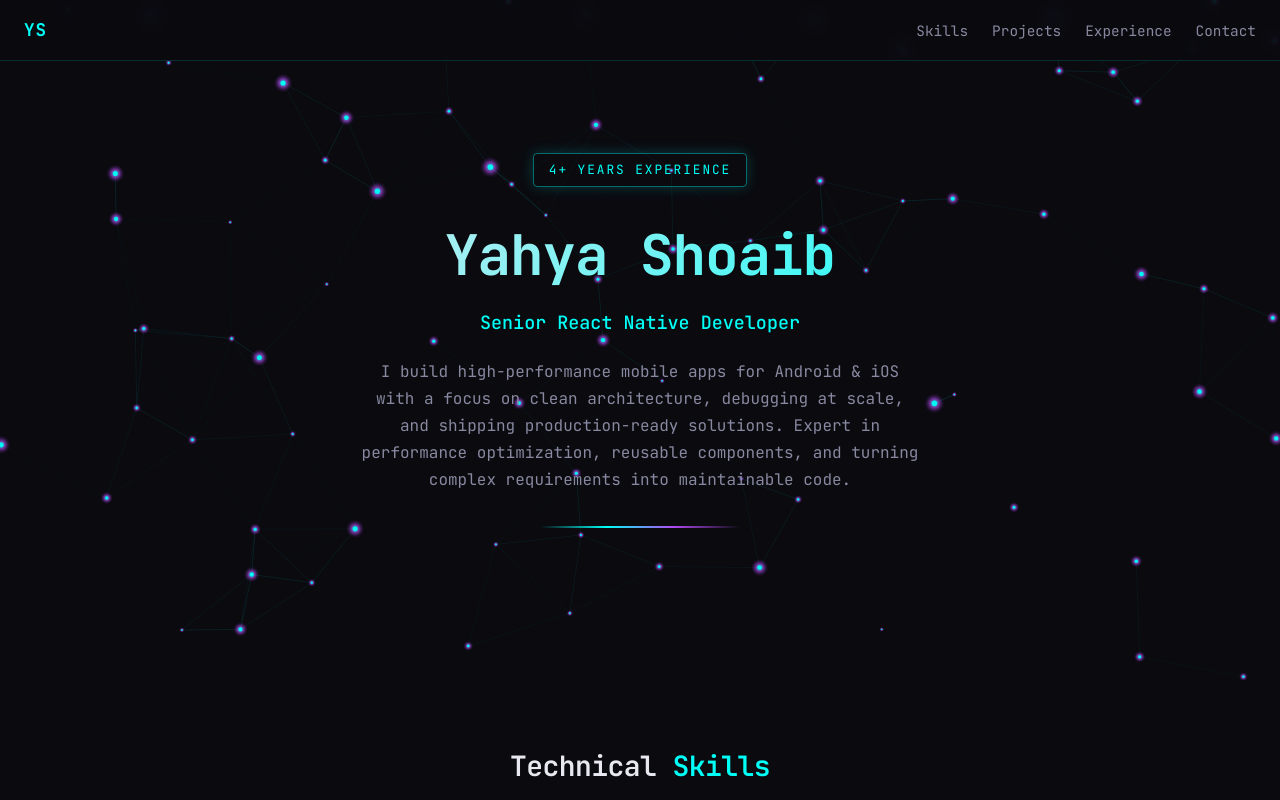
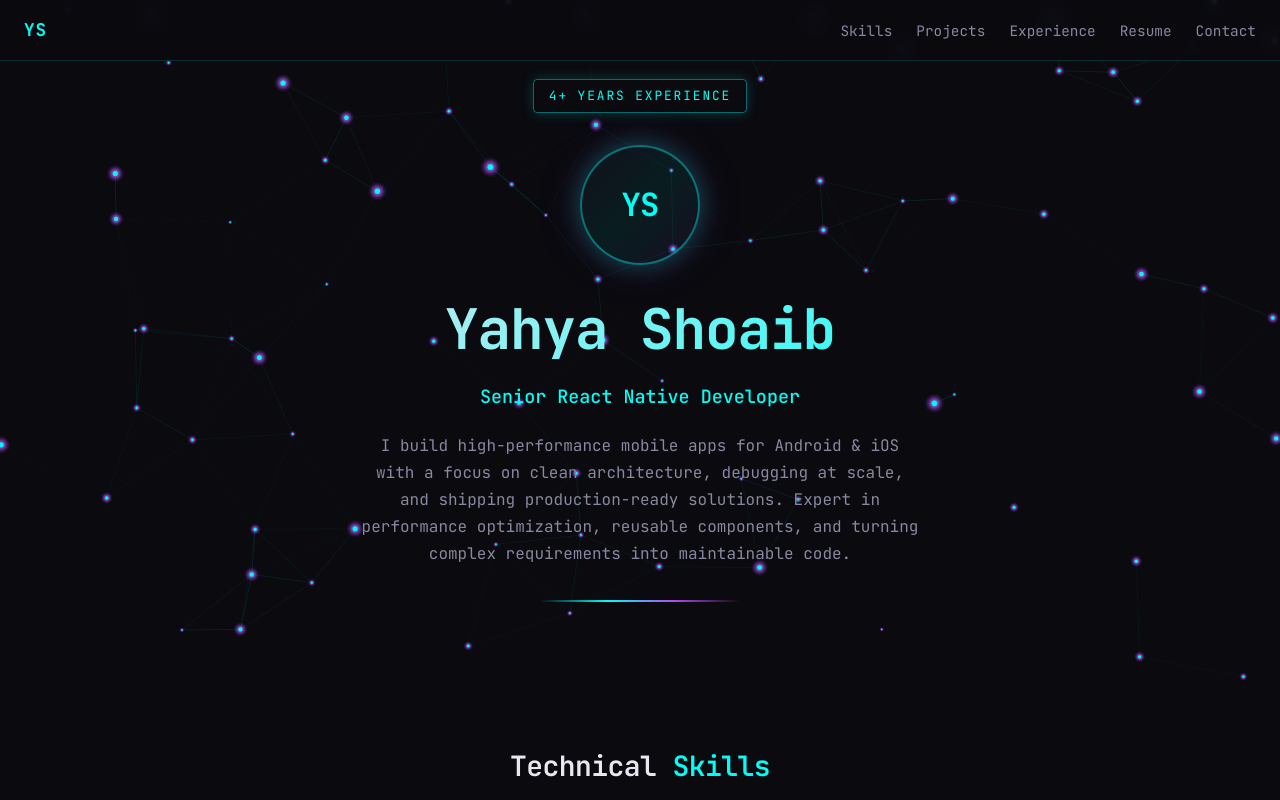
Before and after one commit to Yahya10Shoaib/Yahya10Shoaib, a React (Vite) app: page / in a window 1280 px wide. Shown: the top 800 px of the page. Built offline with nearby package versions, Linux system fonts and the light colour scheme; no server answers.

Commit message:
add: profile image

```diff
--- a/src/App.tsx
+++ b/src/App.tsx
@@ -22,6 +22,9 @@ function App() {
                     <a href="#skills">Skills</a>
                     <a href="#projects">Projects</a>
                     <a href="#experience">Experience</a>
+                    <a href="/resume.pdf" download>
+                      Resume
+                    </a>
                     <a href="#contact">Contact</a>
                     {/* <Link to="/admin" className="nav-admin">Admin</Link> */}
                   </div>
--- a/src/components/Hero.tsx
+++ b/src/components/Hero.tsx
@@ -55,6 +55,25 @@ export function Hero({ data }: { data: PortfolioData }) {
         >
           {data.experienceYears}
         </motion.span>
+        <motion.div
+          className="hero-avatar-wrap"
+          initial={{ opacity: 0, scale: 0.9 }}
+          animate={{ opacity: 1, scale: 1 }}
+          transition={{ delay: 0.25, duration: 0.4 }}
+        >
+          {data.profileImage?.trim() ? (
+            <img src={data.profileImage} alt="" className="hero-avatar" />
+          ) : (
+            <div className="hero-avatar hero-avatar-initials" aria-hidden>
+              {data.name
+                .split(/\s+/)
+                .map((w) => w[0])
+                .join('')
+                .slice(0, 2)
+                .toUpperCase()}
+            </div>
+          )}
+        </motion.div>
         <motion.h1
           className="hero-name"
           initial={{ opacity: 0, y: 16 }}
--- a/src/data/portfolio.json
+++ b/src/data/portfolio.json
@@ -3,6 +3,7 @@
   "title": "Senior React Native Developer",
   "experienceYears": "4+ Years Experience",
   "intro": "I build high-performance mobile apps for Android & iOS with a focus on clean architecture, debugging at scale, and shipping production-ready solutions. Expert in performance optimization, reusable components, and turning complex requirements into maintainable code.",
+  "profileImage": "",
   "skills": {
     "Mobile Development": ["React Native", "Expo", "Expo Router", "Android", "iOS", "TypeScript", "JavaScript"],
     "Frontend": ["React", "React Native CLI", "Reusable Components", "UI/UX"],
--- a/src/pages/admin/Dashboard.tsx
+++ b/src/pages/admin/Dashboard.tsx
@@ -250,6 +250,14 @@ function DashboardInner() {
             value={data.intro}
             onChange={(e) => update({ intro: e.target.value })}
             rows={4}
+          />
+          <label>Profile image URL (rounded, above name)</label>
+          <input
+            className="admin-input"
+            type="url"
+            placeholder="https://…"
+            value={data.profileImage ?? ''}
+            onChange={(e) => update({ profileImage: e.target.value })}
           />
         </section>
 
--- a/src/styles/global.css
+++ b/src/styles/global.css
@@ -73,6 +73,15 @@
 html {
   scroll-behavior: smooth;
   width: 100%;
+}
+
+/* Prevent fixed nav from hiding section when scrolling to anchor */
+[id='hero'],
+[id='skills'],
+[id='projects'],
+[id='experience'],
+[id='contact'] {
+  scroll-margin-top: 0rem;
 }
 
 body {
@@ -157,6 +166,7 @@ input, textarea {
 @media (min-width: 1400px) {
   .hero-inner {
     max-width: 1000px;
+    padding-top: 5rem;
   }
 }
 
@@ -171,6 +181,39 @@ input, textarea {
   border-radius: 4px;
   margin-bottom: 1.5rem;
   box-shadow: 0 0 14px rgba(0, 255, 247, 0.2);
+  margin-bottom: 2rem;
+}
+
+.hero-avatar-wrap {
+  margin-bottom: 1.25rem;
+}
+
+.hero-avatar {
+  width: 120px;
+  height: 120px;
+  border-radius: 50%;
+  object-fit: cover;
+  border: 2px solid var(--border-neon);
+  box-shadow: 0 0 24px rgba(0, 255, 247, 0.25), 0 0 48px rgba(178, 75, 243, 0.15);
+  display: block;
+  margin: 0 auto;
+}
+
+.hero-avatar-initials {
+  width: 120px;
+  height: 120px;
+  margin: 0 auto;
+  border-radius: 50%;
+  border: 2px solid var(--border-neon);
+  box-shadow: 0 0 24px rgba(0, 255, 247, 0.25), 0 0 48px rgba(178, 75, 243, 0.15);
+  background: linear-gradient(135deg, var(--bg-elevated) 0%, rgba(0, 255, 247, 0.08) 50%, rgba(178, 75, 243, 0.08) 100%);
+  color: var(--neon-cyan);
+  font-size: 2rem;
+  font-weight: 700;
+  display: flex;
+  align-items: center;
+  justify-content: center;
+  letter-spacing: -0.02em;
 }
 
 .hero-name {
--- a/src/types/portfolio.ts
+++ b/src/types/portfolio.ts
@@ -3,6 +3,8 @@ export interface PortfolioData {
   title: string;
   experienceYears: string;
   intro: string;
+  /** Optional profile image URL (hero section, rounded) */
+  profileImage?: string;
   skills: Record<string, string[]>;
   projects: Project[];
   experience: ExperienceEntry[];
```
Also changed, not shown: 1 other file (tests, documents, lock files or other folders).
